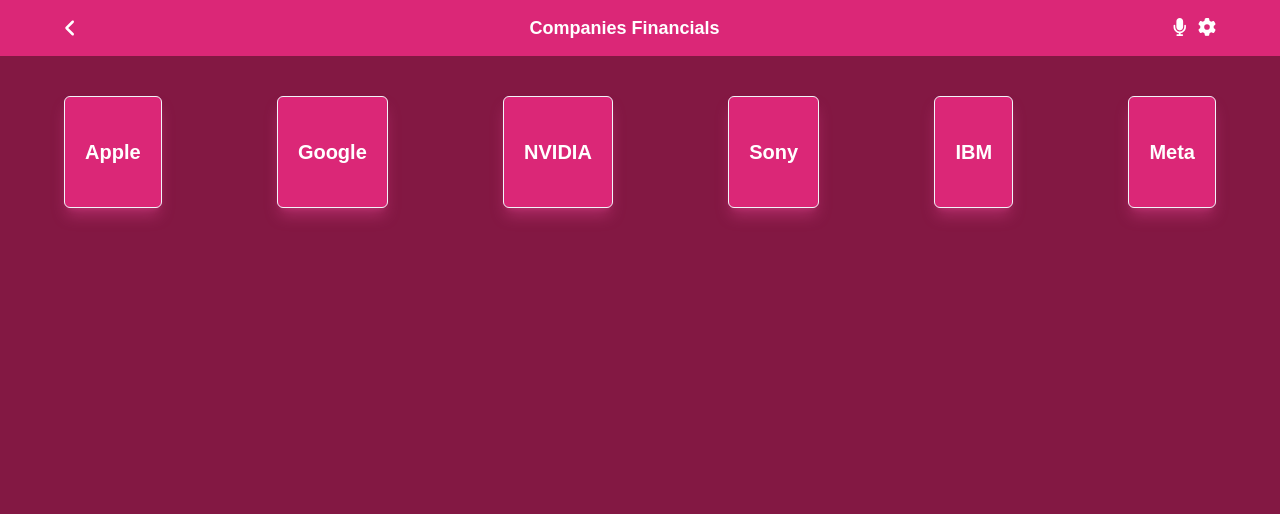
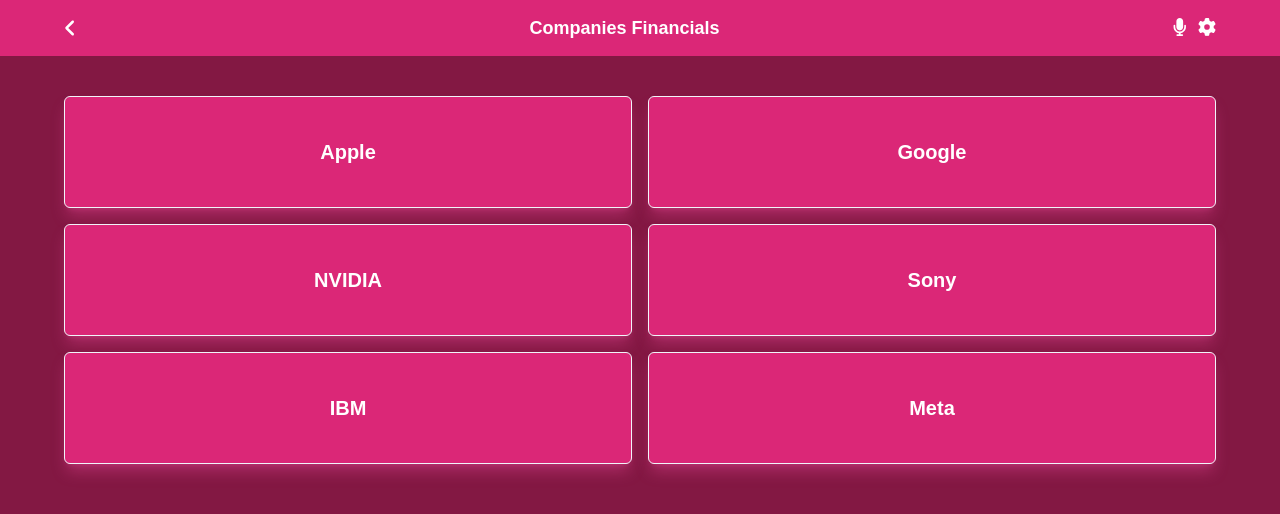
Before and after one commit to Felipe-Perez-Ferraro/REACT-Capstone-project, a React (Create React App) app: page / in a window 1280 px wide. Shown: the top 514 px of the page. Built offline with nearby package versions, Linux system fonts and the light colour scheme.

Commit message:
Styled the Home section

```diff
--- a/src/components/Home.jsx
+++ b/src/components/Home.jsx
@@ -5,12 +5,12 @@
 
 function Home() {
   return (
-    <main className="bg-pink-900 py-10">
-      <article className={`${screenStyle} flex justify-between`}>
+    <main className="bg-pink-900 py-10 ">
+      <article className={`${screenStyle} grid grid-cols-2 gap-4`}>
         {companiesArray.map((company) => (
           <Link key={company.id} to={`company/${company.symbol}`}>
             <button
-              className={buttonStyle}
+              className={`${buttonStyle} w-full text-center`}
               type="button"
             >
               {company.company}
```
